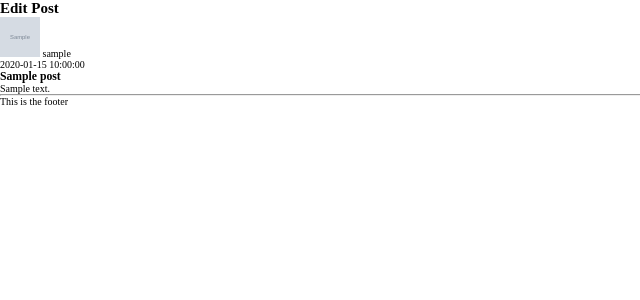
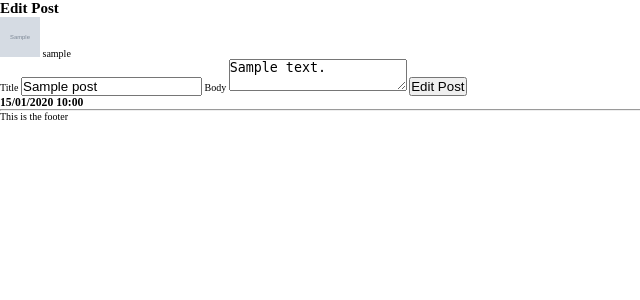
Before and after one commit to victorxavier01/Python, a Flask app: page /user/edit_post/1 in a window 1280 px wide. Shown: the top 300 px of the page, without its empty margins (0-640 px from the left). Run offline with Flask 3, Linux system fonts and the light colour scheme; a user stored in the database is signed in; tables that the repository leaves empty hold one stand-in row (values such as "Sample post"); grey boxes marked "Sample" are stand-in pictures; some libraries are stand-ins or nearby versions.

Commit message:
make edit post work

```diff
--- a/User Manipulation/app.py
+++ b/User Manipulation/app.py
@@ -6,7 +6,6 @@ from blueprints.admin.routes import admin_bp
 from extensions import db, login_manager
 from logger import Logger
 from models import User
-import tzdata
 
 def create_app():
     app = Flask(__name__)
--- a/User Manipulation/blueprints/user/forms.py
+++ b/User Manipulation/blueprints/user/forms.py
@@ -21,3 +21,8 @@ class PostForm(FlaskForm):
     title = StringField("Title", validators=[DataRequired()])
     body = CKEditorField("Body", validators=[DataRequired()])
     submit = SubmitField("Send Post")
+
+class EditPostForm(FlaskForm):
+    title = StringField("Title", validators=[DataRequired()])
+    body = CKEditorField("Body", validators=[DataRequired()])
+    submit = SubmitField("Edit Post")
--- a/User Manipulation/blueprints/user/routes.py
+++ b/User Manipulation/blueprints/user/routes.py
@@ -1,6 +1,6 @@
 from flask import Blueprint, render_template, current_app, redirect, url_for, flash, request
 from flask_login import current_user, login_user, logout_user, login_required
-from .forms import RegisterForm, LoginForm, PostForm
+from .forms import RegisterForm, LoginForm, PostForm, EditPostForm
 from werkzeug.security import check_password_hash, generate_password_hash
 from extensions import db
 from models import User, Post
@@ -139,7 +139,7 @@ def see_all_posts():
 @user_bp.route("/edit_post/<int:post_id>", methods=["GET", "POST"])
 @login_required
 def edit_post(post_id):
-    form = PostForm()
+    form = EditPostForm()
 
     post_to_edit = Post.query.get_or_404(post_id)
 
@@ -151,11 +151,14 @@ def edit_post(post_id):
     if form.validate_on_submit():
         post_to_edit.title = form.title.data
         post_to_edit.body = form.body.data
+        post_to_edit.date = datetime.now(ZoneInfo("America/Sao_Paulo"))
+        current_app.logger.info(f"User {current_user.username} (ID:{current_user.id}) edited the post {post_id}")
+
 
         db.session.commit()
 
         flash("Post updated successfully", "success")
-        return redirect(url_for("user.see_post", post = post_to_edit.id))
+        return redirect(url_for("user.see_post", post_id = post_to_edit.id))
 
     if request.method == "GET":
         form.title.data = post_to_edit.title
--- a/User Manipulation/templates/edit_post.html
+++ b/User Manipulation/templates/edit_post.html
@@ -11,9 +11,16 @@
              alt="{{ post.author.username }} profile picture" width="40" height="40">
         {{ post.author.username }}
     </div>
-    <p>{{ post.date }}</p>
-    <h3>{{ post.title }}</h3>
-    <p>{{ post.body }}</p>
+    <form method = "POST" class="form" action = "{{ url_for('user.edit_post', post_id = post.id) }}" >
+        {{ form.hidden_tag() }}
+        {{ form.title.label(class_="form-label") }}
+        {{ form.title(class_="form-input") }}
+        {{ form.body.label(class_="form-label") }}
+        {{ form.body(class_="form-input") }}
+        {{ form.submit(class_="btn btn-primary") }}
+
+    </form>
+    <h3>{{ post.date.strftime("%d/%m/%Y %H:%M") }}</h3>
 </div>
 <hr>
 
--- a/User Manipulation/templates/see_all_posts.html
+++ b/User Manipulation/templates/see_all_posts.html
@@ -12,7 +12,7 @@
              alt="{{ post.author.username }} profile picture" width="40" height="40">
         {{ post.author.username }}
     </div>
-    <p>{{ post.date.astimezone().strftime("%d/%m/%Y %H:%M") }}</p>
+    <p>{{ post.date.strftime("%d/%m/%Y %H:%M") }}</p>
     <h3>{{ post.title }}</h3>
     <p>{{ post.body }}</p>
     <a href="{{ url_for('user.see_post', post_id = post.id) }}">Read more</a>
--- a/User Manipulation/templates/see_post.html
+++ b/User Manipulation/templates/see_post.html
@@ -6,7 +6,7 @@
 {% if current_user.is_authenticated %}
         <div class="post">
             <p>{{ current_user.username }}</p>
-            <p>{{ post.date.strftime("%d/%m/%Y") }}</p>
+            <p>{{ post.date.strftime("%d/%m/%Y %H:%M") }}</p>
             <h2>{{ post.title }}</h2>
             <p>{{ post.body }}</p>
         </div>
```
